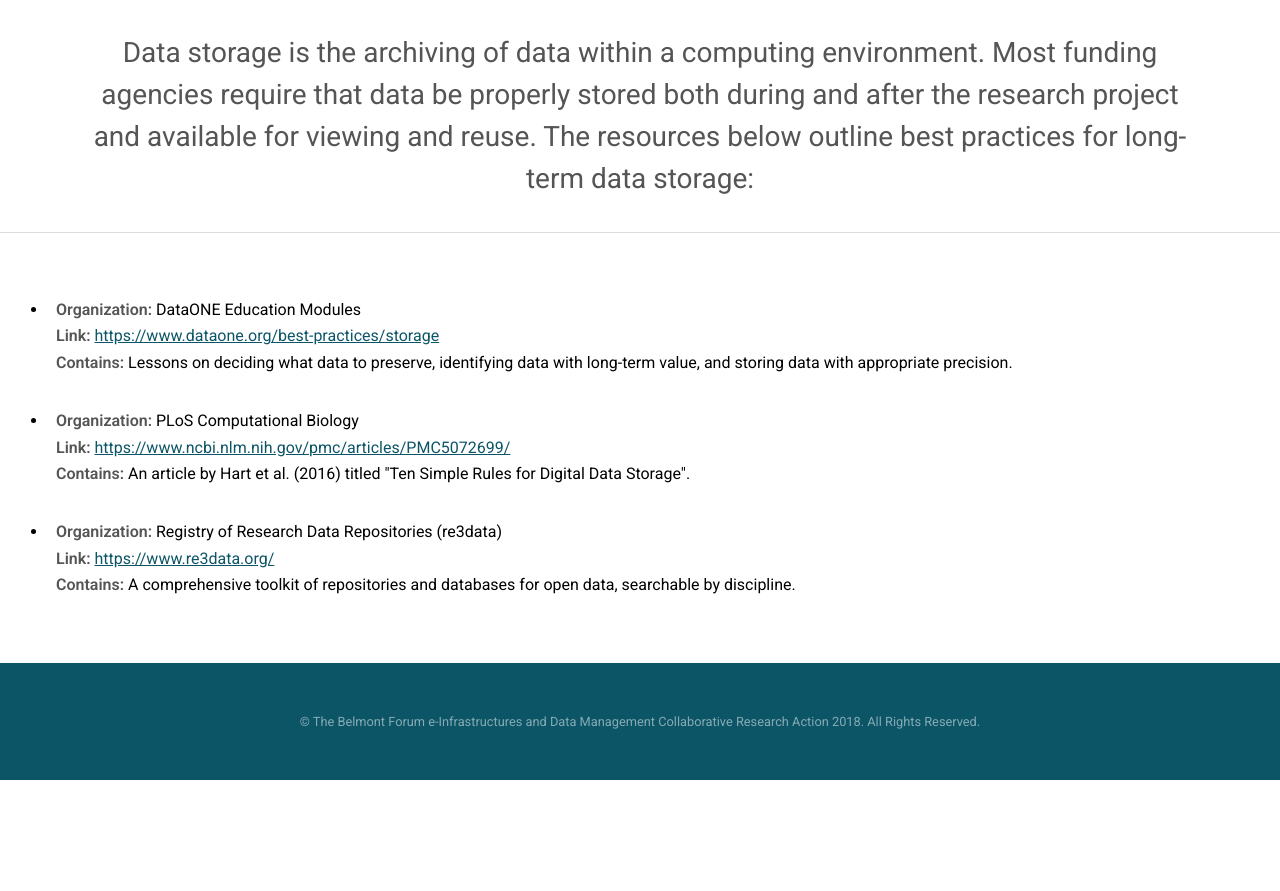
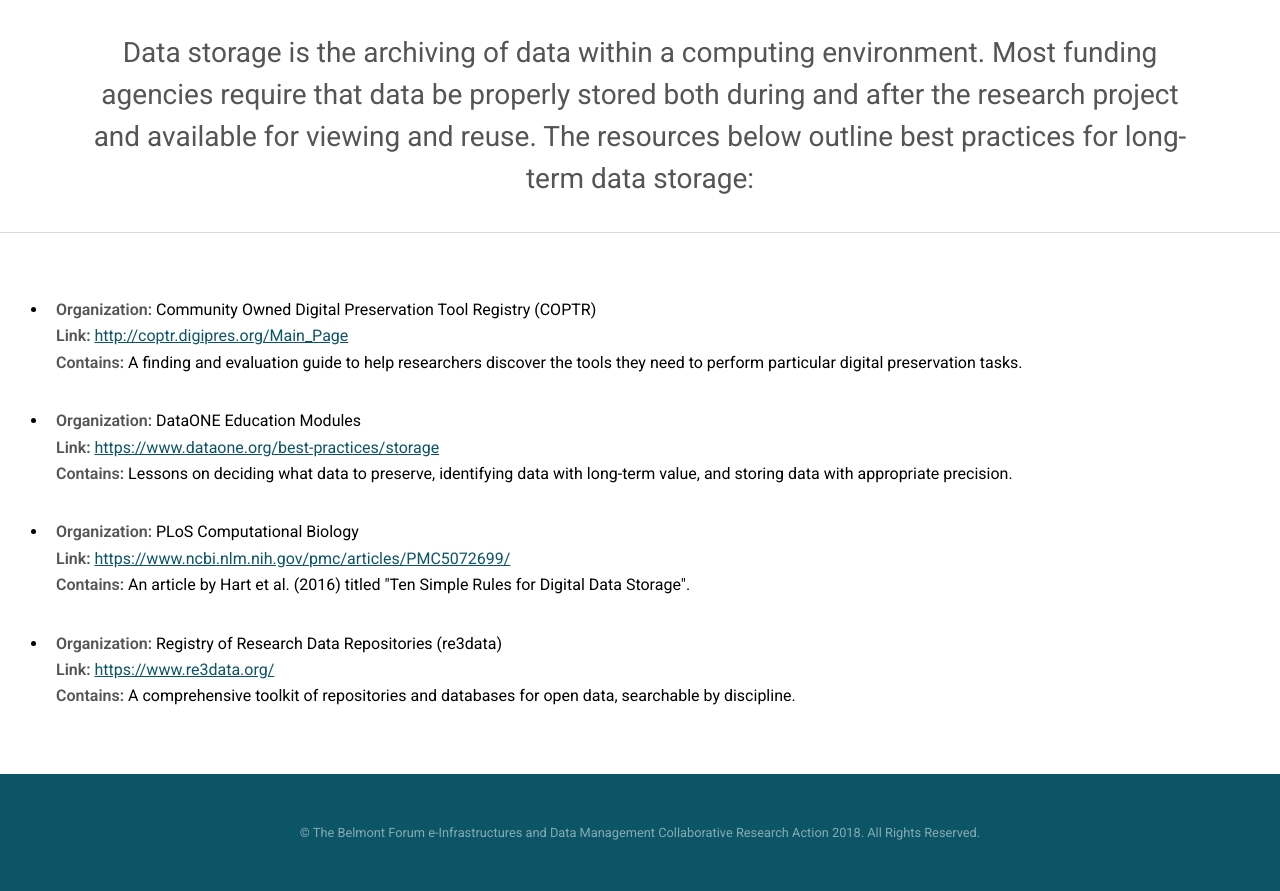
Before and after one commit to bfe-inf/toolkit, a Jekyll site: the page built from bp&s-storage.html, in a window 1280 px wide. Shown: the part 338-1229 px from the top of the page. Built offline with Jekyll 4.4.1, drawn with Linux system fonts in a browser that asks for light colours; before the commit the page ends 1118 px from its top, so only the background shows below that.

Commit message:
Update bp&s-storage.html

```diff
--- a/bp&s-storage.html
+++ b/bp&s-storage.html
@@ -55,6 +55,11 @@
 			<section id="two" class="wrapper">
       				<div class"inner">
    				 	<ul>
+	     					<li> <strong>Organization:</strong> Community Owned Digital Preservation Tool Registry (COPTR) <br/>
+             	   				<strong>Link:</strong> <a href="http://coptr.digipres.org/Main_Page" target="_blank">http://coptr.digipres.org/Main_Page</a><br/>
+		   				<strong>Contains:</strong> A finding and evaluation guide to help researchers discover the tools they need to perform particular digital preservation tasks. </li>
+      					</ul>
+					<ul>
 	     					<li> <strong>Organization:</strong> DataONE Education Modules  <br/>
              	   				<strong>Link:</strong> <a href="https://www.dataone.org/best-practices/storage" target="_blank">https://www.dataone.org/best-practices/storage</a><br/>
 		   				<strong>Contains:</strong> Lessons on deciding what data to preserve, identifying data with long-term value, and storing data with appropriate precision. </li>
```
